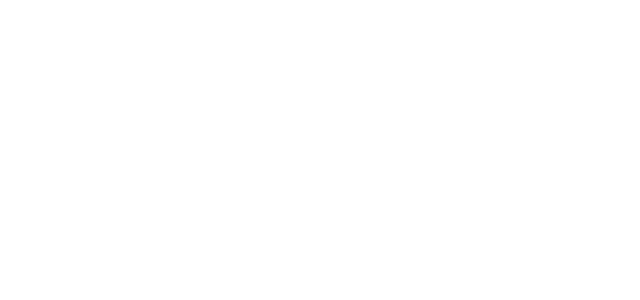
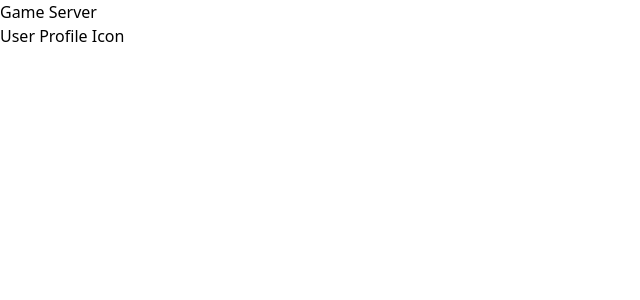
Before and after one commit to pramanandasarkar02/game-server, a React (Vite) app in the folder web-client/: page /home in a window 1280 px wide. Before the commit this address had no page. Shown: the top 300 px of the page, without its empty margins (0-640 px from the left). Built offline with nearby package versions, Linux system fonts and the light colour scheme.

Commit message:
frontend basic updated

```diff
--- a/web-client/package.json
+++ b/web-client/package.json
@@ -10,6 +10,7 @@
     "preview": "vite preview"
   },
   "dependencies": {
+    "axios": "^1.11.0",
     "react": "^19.1.0",
     "react-dom": "^19.1.0",
     "react-router-dom": "^7.6.2",
--- a/web-client/src/App.tsx
+++ b/web-client/src/App.tsx
@@ -1,12 +1,17 @@
 import { Routes, Route } from 'react-router-dom';
 import Home from './pages/Home';
 import Games from './pages/Games';
+import PlayerHome from './pages/PlayerHome';
+import Profile from './pages/Profile';
 
 function App() {
   return (
     <Routes>
       <Route path="/" element={<Home />} />
+      <Route path="/home" element={<PlayerHome />} />
       <Route path="/games" element={<Games />} />
+      <Route path="/profile" element={<Profile />} />
+
     </Routes>
   );
 }
--- /dev/null
+++ b/web-client/src/components/Header.tsx
@@ -0,0 +1,20 @@
+import React from 'react'
+import { Navigate, useNavigate } from 'react-router-dom'
+
+type Props = {}
+
+const Header = (props: Props) => {
+    const navigate = useNavigate()
+  return (
+    <div>
+        <div>
+            Game Server
+        </div>
+        <div onClick={()=> {navigate('/profile')}}>
+            User Profile Icon
+        </div>
+    </div>
+  )
+}
+
+export default Header
--- a/web-client/src/contexts/AuthContext.tsx
+++ b/web-client/src/contexts/AuthContext.tsx
@@ -1,6 +1,7 @@
 import { createContext, useState } from "react"
 
 interface Player {
+    id: string
     name: string
     token: string
 }
--- a/web-client/src/pages/Home.tsx
+++ b/web-client/src/pages/Home.tsx
@@ -46,7 +46,7 @@
 
         setResponse(`Successfully logged in: ${data.message}`);
         setError('');
-        navigate('/games');
+        navigate('/home');
       } else {
         setError(`Failed to log in: ${data.message}`);
       }
@@ -80,7 +80,7 @@
         // setToken(data.token);
         setResponse(`Successfully created account: ${data.message}`);
         setError('');
-        navigate('/games');
+        navigate('/home');
       } else {
         setError(`Failed to create account: ${data.message}`);
       }
--- /dev/null
+++ b/web-client/src/pages/PlayerHome.tsx
@@ -0,0 +1,24 @@
+import React from 'react'
+import Header from '../components/Header'
+
+type Props = {}
+
+const PlayerHome = (props: Props) => {
+  return (
+    <div>
+        <div>
+            {/* header */}
+            <Header />
+        </div>
+        <div>
+            {/* Games */}
+
+        </div>
+        <div>
+            {/* footer  */}
+        </div>
+    </div>
+  )
+}
+
+export default PlayerHome
--- /dev/null
+++ b/web-client/src/pages/Profile.tsx
@@ -0,0 +1,54 @@
+import { Axios } from 'axios';
+import React, { useEffect } from 'react'
+import type { PlayerInformation } from '../types/player';
+
+type Props = {}
+
+const Profile = (props: Props) => {
+    const [player, setPlayer] = React.useState<PlayerInformation | null>(null);
+
+    const extractProfileInformation = () => {
+        // get profile information from backend
+        const  playerId = localStorage.getItem('playerId');
+        const token = localStorage.getItem('token');
+
+        const response = Axios.get(`${baseURL}/player/info/${playerId}`, {
+            headers: {
+                'Authorization': `Bearer ${token}`
+            }
+        })
+
+        const playerInfo: PlayerInformation = response.data;
+        console.log(playerInfo);
+        setPlayer(playerInfo);
+
+    }
+
+
+    useEffect(() => {
+        // document.title = "Profile"
+
+    }, [])
+
+    return (
+    <div>
+        <div>
+            {/* left */}
+            player profile
+            <h2>{player?.userName}</h2>
+            <h2>{player?.id}</h2>
+            <h2>{player?.level}</h2>
+            <h2>{player?.score}</h2>
+            <h2>{player?.matchHistory}</h2>
+
+        </div>
+        <div>
+            {/* right */}
+        </div>
+
+
+    </div>
+  )
+}
+
+export default Profile
```
Also changed, not shown: web-client/src/types/player.tsx (+9 -0 lines), web-client/static/images/tic-tac-toe-game.jpg (added), 1 other file (tests, documents, lock files or other folders).
